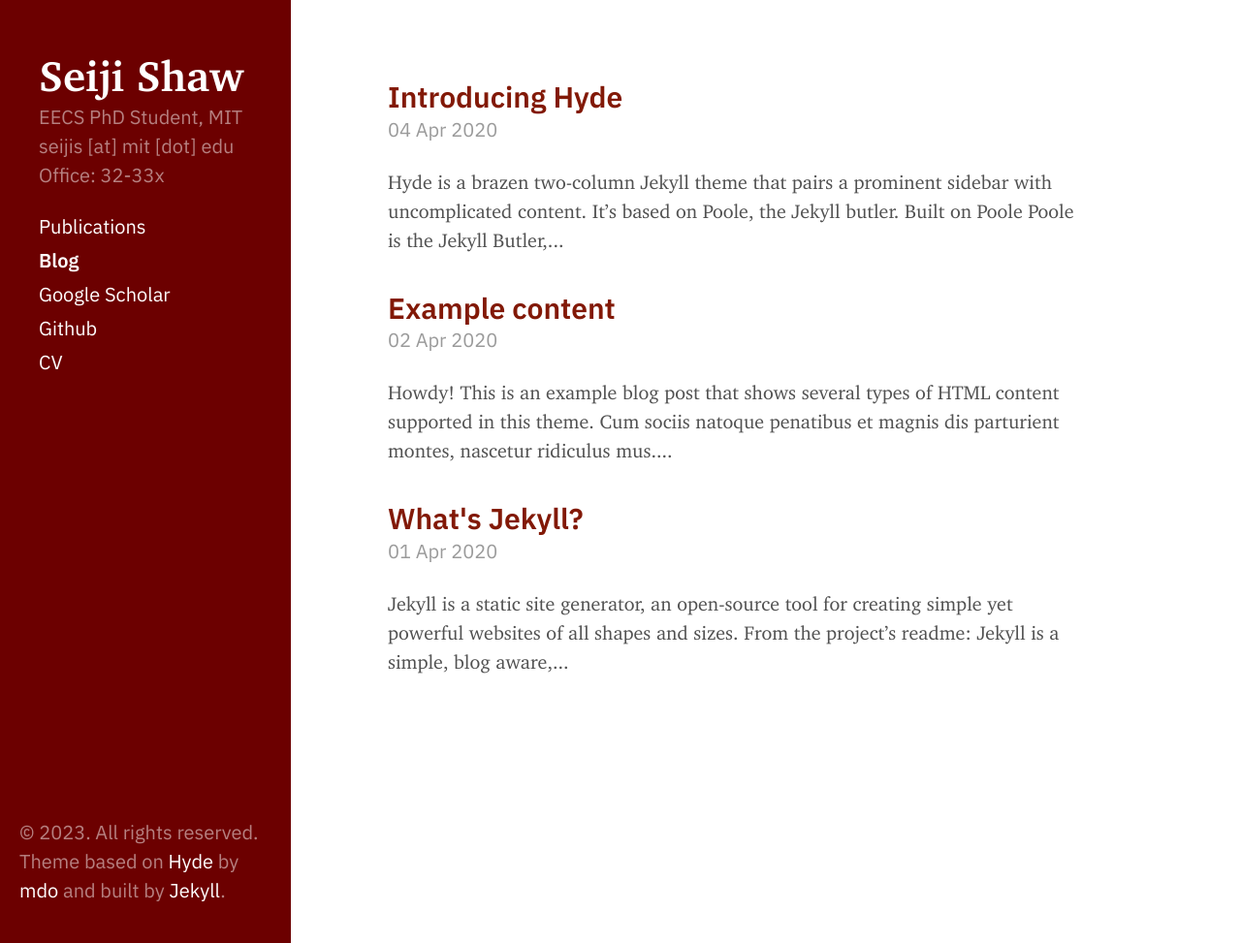
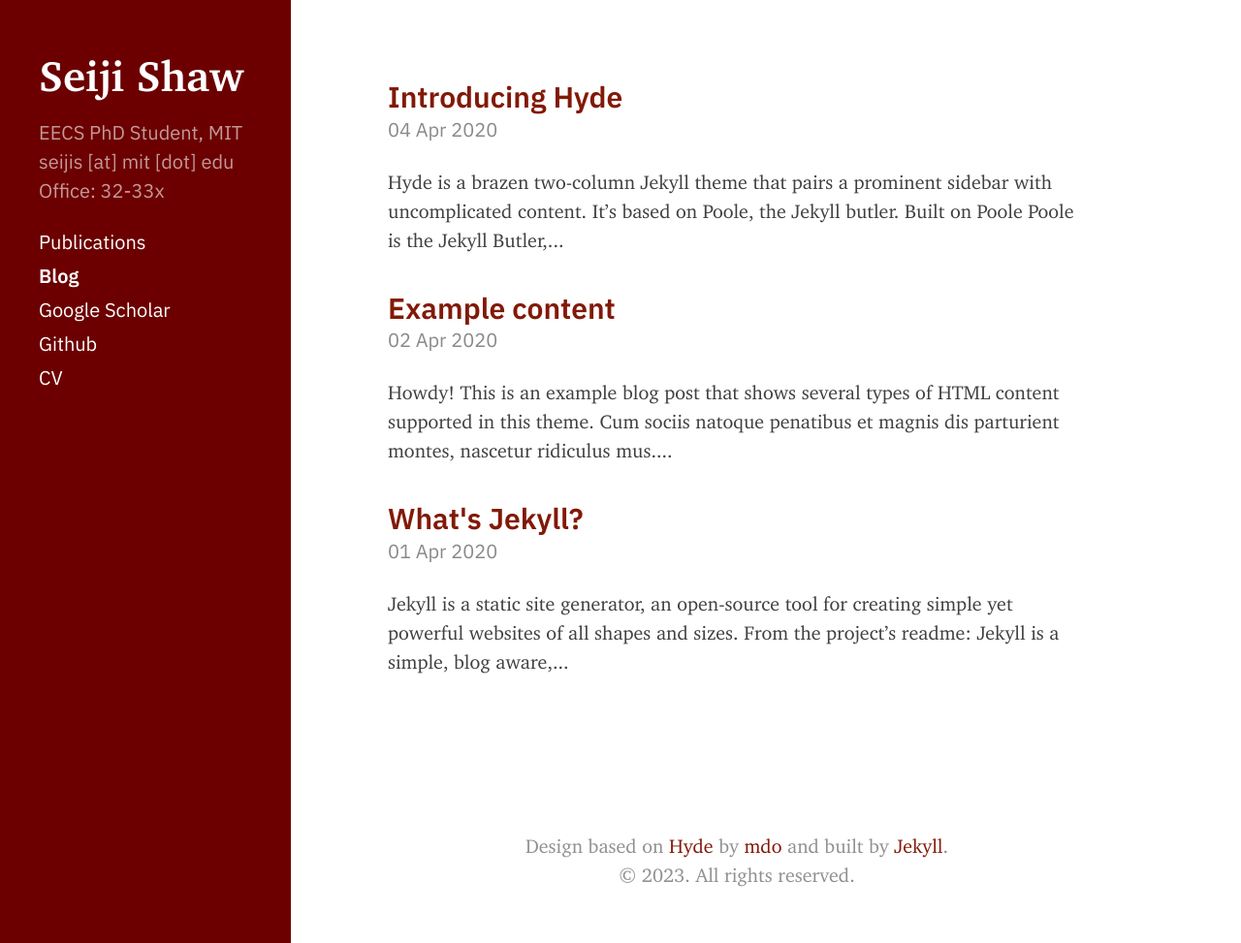
Before and after one commit to sageshoyu/sageshoyu.github.io, a Jekyll site: the page built from docs/blog/index.html, in a window 1280 px wide and 973 px high. Shown: the whole window at 97% size. Built offline with Jekyll 4.4.1, drawn with Linux system fonts in a browser that asks for light colours; the list of posts is cut into pages by our own code.

Commit message:
fix font ratios, move footer from sidebar to the bottom of the page.

```diff
--- a/docs/_config.yml
+++ b/docs/_config.yml
@@ -1,5 +1,6 @@
 # Setup
 title:            Seiji Shaw
+tagline:          PhD student@RRG
 description:      'EECS PhD Student, MIT<br />seijis [at] mit [dot] edu<br />Office: 32-33x'
 url:              'https://sageshoyu.github.io'
 baseurl:          ''
--- /dev/null
+++ b/docs/_includes/footer.html
@@ -0,0 +1,5 @@
+<footer class='content footer-content'>
+
+    <p>Design based on <a href="https://github.com/poole/hyde">Hyde</a> by <a href="https://twitter.com/mdo">mdo</a> and built by <a href='https://jekyllrb.com/'>Jekyll</a>.<br/>
+    &copy; {{ site.time | date: '%Y' }}. All rights reserved.</p>
+</footer>
--- a/docs/_includes/sidebar.html
+++ b/docs/_includes/sidebar.html
@@ -32,8 +32,8 @@
       <!--a class="sidebar-nav-item" href="{{ site.github.repo }}/archive/v{{ site.version }}.zip">Download</a-->
       <!--a class="sidebar-nav-item" href="{{ site.github.repo }}">GitHub project</a-->
     </nav>
-    <div class="sidebar-sticky">
+    <!--div class="sidebar-sticky">
         <p>&copy; {{ site.time | date: '%Y' }}. All rights reserved. Theme based on <a href="https://github.com/poole/hyde">Hyde</a> by <a href="https://twitter.com/mdo">mdo</a> and built by <a href='https://jekyllrb.com/'>Jekyll</a>.</p>
-    </div>
+    </div-->
   </div>
 </div>
--- a/docs/_layouts/default.html
+++ b/docs/_layouts/default.html
@@ -11,5 +11,6 @@
       {{ content }}
     </div>
 
+    {% include footer.html %}
   </body>
 </html>
--- a/docs/blog/index.html
+++ b/docs/blog/index.html
@@ -69,7 +68,7 @@ permalink: /blog/
     {% if page == paginator.page %}
       <em>{{ page }}</em>
     {% elsif page == 1 %}
-      <a href="{{ '/' | relative_url }}">{{ page }}</a>
+      <a href="{{ '/blog/' | relative_url }}">{{ page }}</a>
     {% else %}
       <a href="{{ site.paginate_path | relative_url | replace: ':num', page }}">{{ page }}</a>
     {% endif %}
--- a/docs/public/css/hyde.css
+++ b/docs/public/css/hyde.css
@@ -23,6 +23,7 @@
  * Container
  * Reverse layout
  * Themes
+ * Footer
  */
 
 /*
@@ -139,7 +140,7 @@ h3 {
 .sidebar {
   text-align: center;
   padding: 2rem 1rem;
-  color: rgba(255,255,255,.5);
+  color: rgba(255,255,255,.60);
   background-color: #202020;
   font-family: plex, Verdana, sans-serif;
 }
@@ -165,6 +166,7 @@ h3 {
   margin-top: 0;
   font-family: Charter, serif;
   font-size: 2.20rem;
+  margin-bottom: 1.3rem;
 }
 
 /* Sidebar nav */
@@ -237,6 +239,15 @@ p.sidebar-nav-item-dead {
 }
 
 
+.footer-content {
+  padding-top:    2rem;
+  padding-bottom: 2rem;
+  padding-left: 2rem;
+  padding-right: 2rem;
+  color: #909090;
+}
+
+
 /*
  * Reverse layout
  *
@@ -261,6 +272,13 @@ p.sidebar-nav-item-dead {
   }
 }
 
+/*
+ * Pagination Font Switch
+ */
+
+.pagination {
+  font-family: plex, Verdana, sans-serif;
+}
 
 
 /*
@@ -352,3 +370,12 @@ p.sidebar-nav-item-dead {
 .theme-base-0g .related-posts li a:hover {
   color: #821907;
 }
+
+
+/*
+ * Footer
+ */
+
+footer {
+  text-align: center;
+}
--- a/docs/public/css/poole.css
+++ b/docs/public/css/poole.css
@@ -59,7 +59,7 @@ html {
 }
 
 body {
-  color: #515151;
+  color: #404040;
   background-color: #fff;
   -webkit-text-size-adjust: 100%;
       -ms-text-size-adjust: 100%;
@@ -84,7 +84,7 @@ h1, h2, h3, h4, h5, h6 {
   margin-bottom: .5rem;
   font-weight: bold;
   line-height: 1.25;
-  color: #313131;
+  color: #353535;
   text-rendering: optimizeLegibility;
 }
 h1 {
@@ -214,7 +214,7 @@ pre code {
 blockquote {
   padding: .5rem 1rem;
   margin: .8rem 0;
-  color: #7a7a7a;
+  color: #707070;
   border-left: .25rem solid #e5e5e5;
 }
 blockquote p:last-child {
@@ -274,7 +274,7 @@ tbody tr:nth-child(odd) th {
 .message {
   margin-bottom: 1rem;
   padding: 1rem;
-  color: #717171;
+  color: #707070;
   background-color: #f9f9f9;
 }
 
@@ -349,7 +349,7 @@ tbody tr:nth-child(odd) th {
   display: block;
   margin-top: -.5rem;
   margin-bottom: 1rem;
-  color: #9a9a9a;
+  color: #898989;
 }
 
 /* Related posts */
```
Also changed, not shown: other parts of docs/blog/index.html (+0 -1 lines), docs/README.md.
